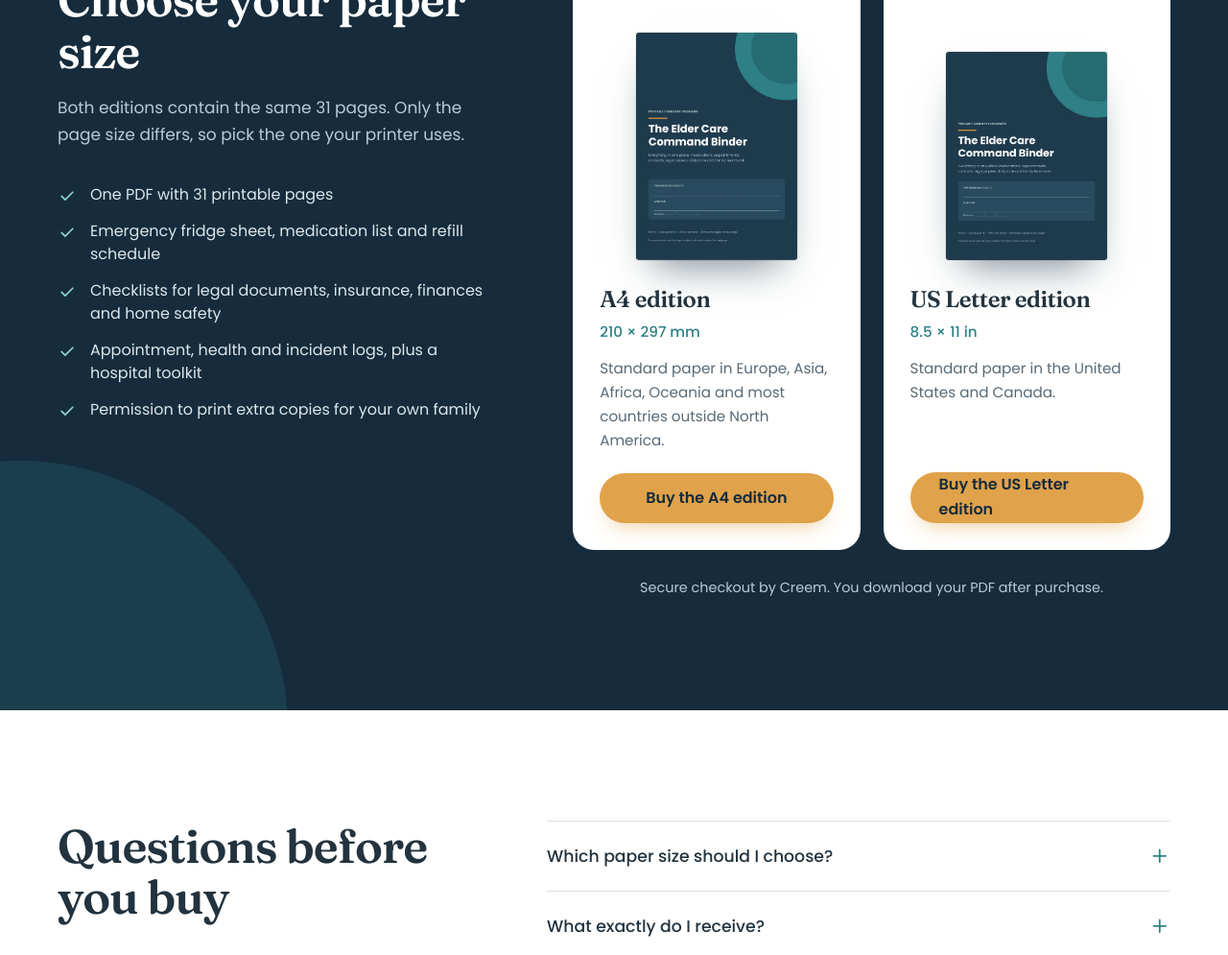
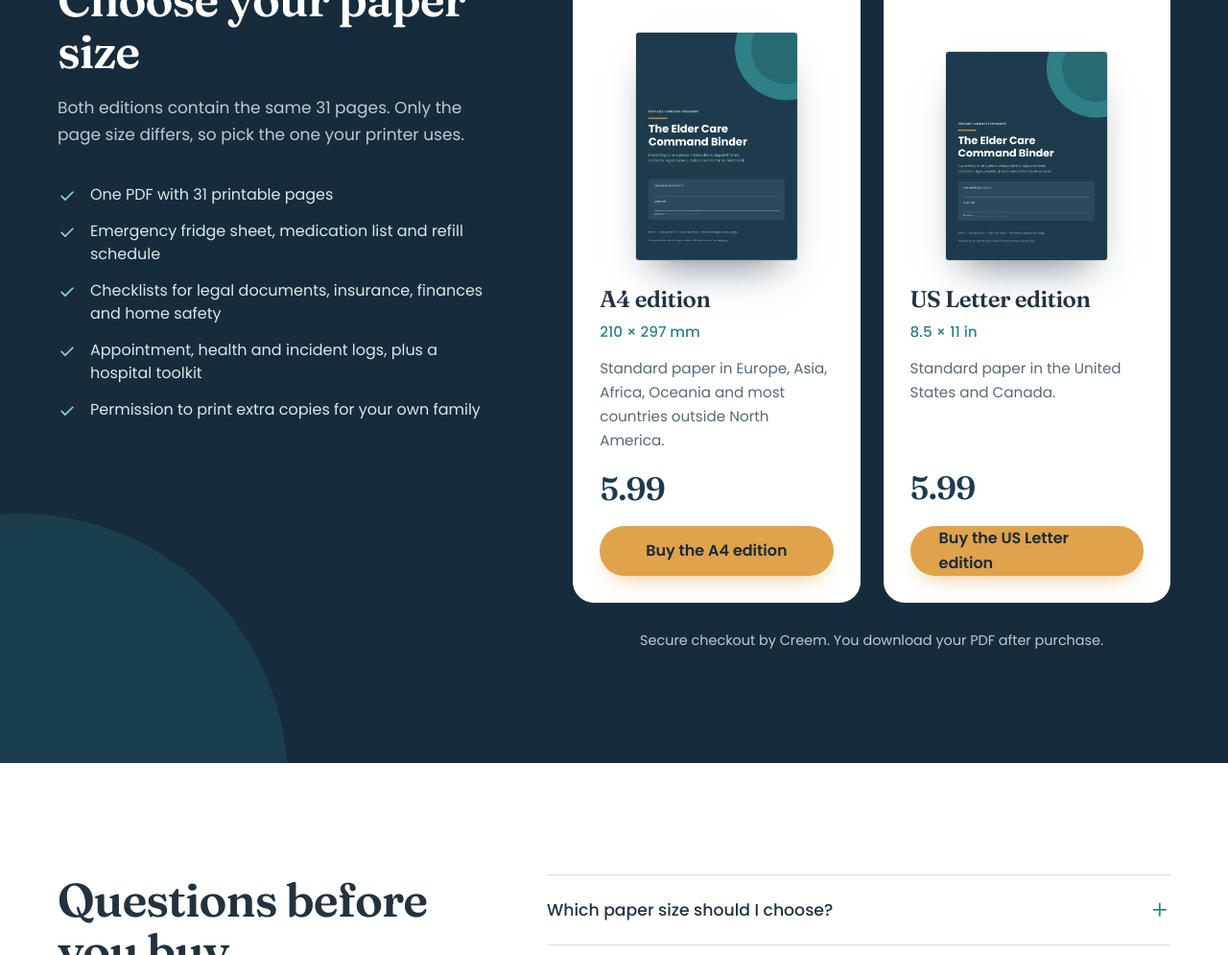
Before and after one commit to S-Pranjal1111/clear-page, a plain HTML site: page index.html in a window 1280 px wide. Shown: the part 3607-4602 px from the top of the page at 96% size. Drawn offline with Linux system fonts and the light colour scheme.

Commit message:
Update index.html

```diff
--- a/index.html
+++ b/index.html
@@ -453,8 +453,8 @@ h3{font-size:1.35rem;line-height:1.25}
    Leave a price empty ("") to hide it.
 ---------------------------------------------------------------- */
 const STORE = {
-  a4:     { url: "", price: "" },
-  letter: { url: "", price: "" }
+  a4:     { url: "https://www.creem.io/payment/prod_5bIxN5cGFmxOw00bXDr00m", price: "5.99" },
+  letter: { url: "https://www.creem.io/payment/prod_g0LOdkJDJ9IxFi2JvBth0", price: "5.99" }
 };
 
 (function () {
```
